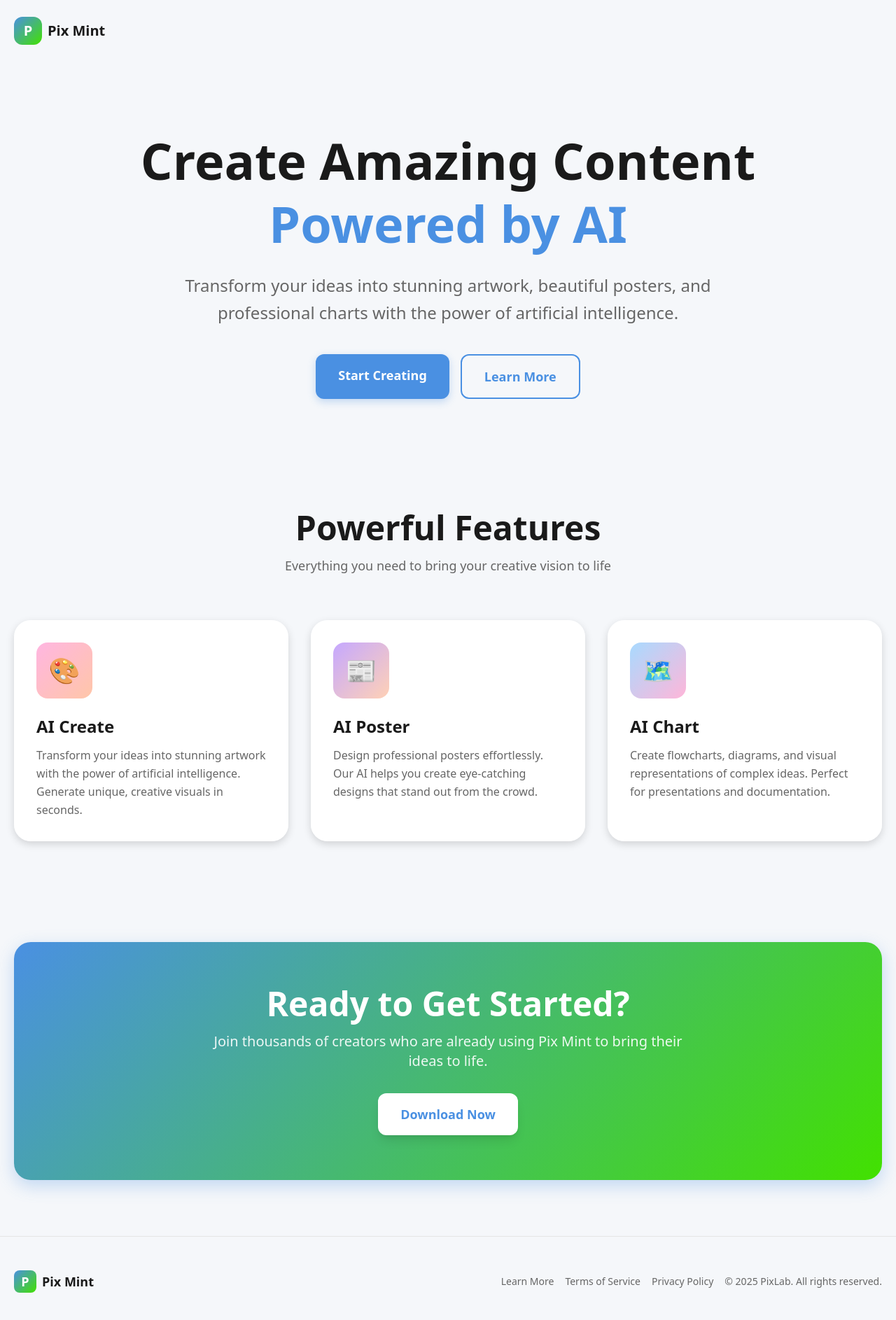
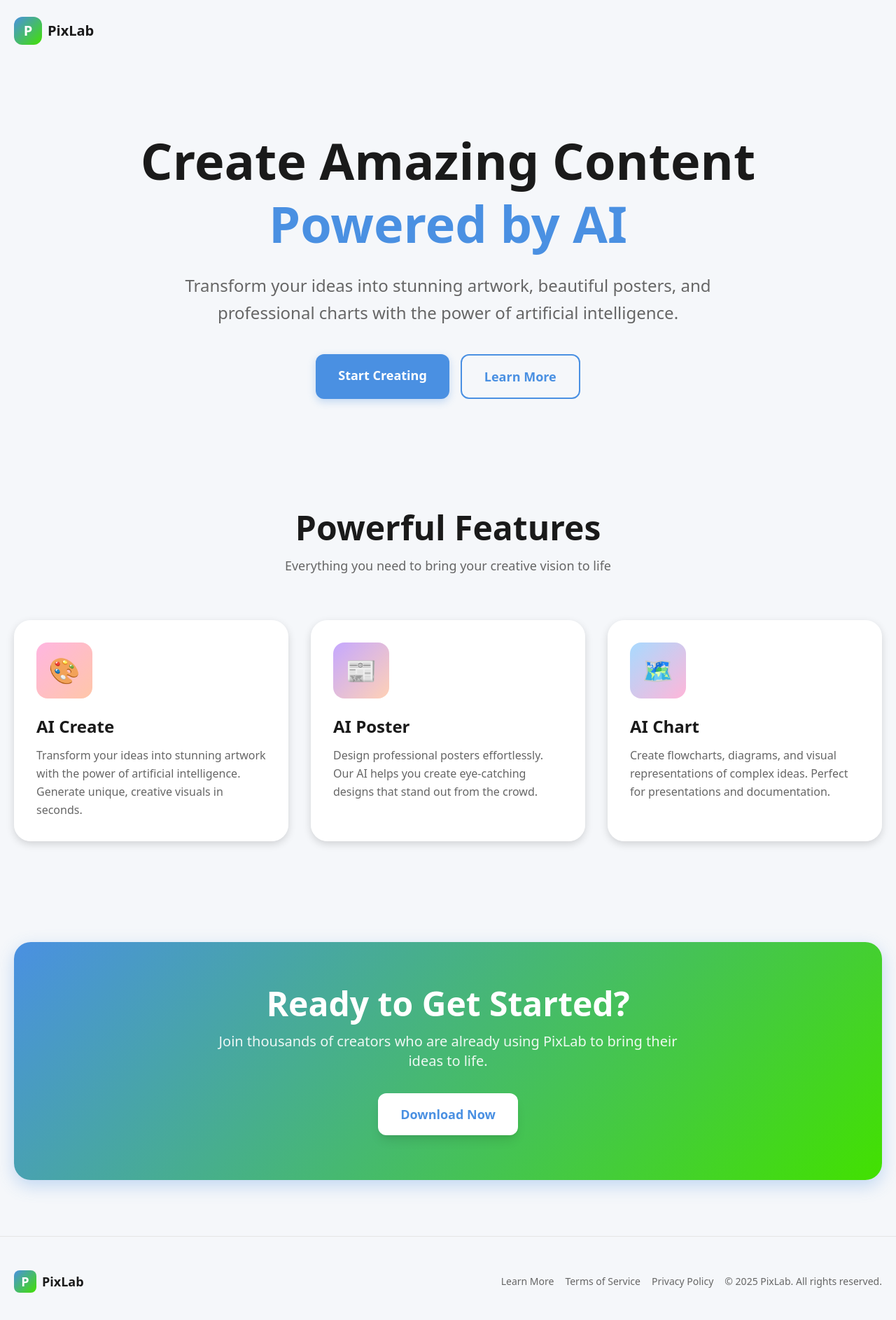
Before and after one commit to echohuiecho/pix-mint-web, a Next.js app: page / in a window 1280 px wide. Shown: the top 1886 px of the page at 70% size. Built offline with nearby package versions, Linux system fonts and the light colour scheme.

Commit message:
update pix lab brand

```diff
--- a/app/page.tsx
+++ b/app/page.tsx
@@ -46,7 +46,7 @@ export default function Home() {
               className="text-xl font-bold"
               style={{ color: 'var(--text-primary)' }}
             >
-              Pix Mint
+              PixLab
             </span>
           </div>
         </div>
@@ -170,7 +170,7 @@ export default function Home() {
           <p
             className="text-xl mb-8 text-white/90 max-w-2xl mx-auto"
           >
-            Join thousands of creators who are already using Pix Mint to bring their ideas to life.
+            Join thousands of creators who are already using PixLab to bring their ideas to life.
           </p>
           <a
             href="https://apps.apple.com/app/pix-lab"
@@ -204,7 +204,7 @@ export default function Home() {
               className="text-lg font-semibold"
               style={{ color: 'var(--text-primary)' }}
             >
-              Pix Mint
+              PixLab
             </span>
           </div>
           <div className="flex flex-col md:flex-row items-center gap-4">
```
